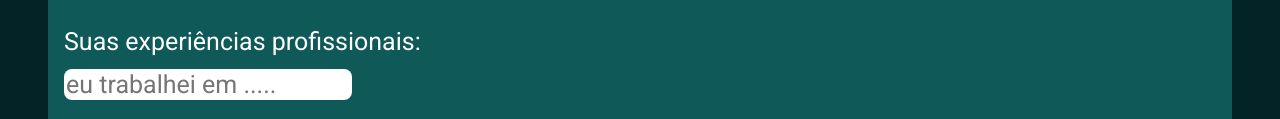
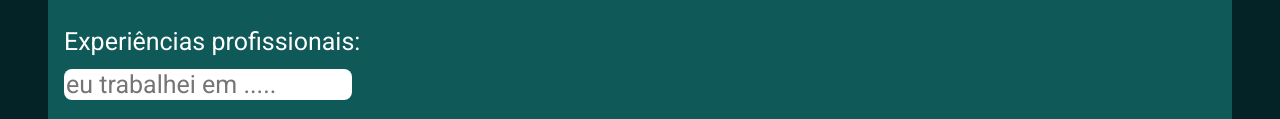
Before and after one commit to joaofgdev/geradorDeCurriculo, a plain HTML site: page index.html in a window 1280 px wide. Shown: the part 535-654 px from the top of the page. Drawn offline with nearby package versions, Linux system fonts and the light colour scheme.

Commit message:
rrumei um erro

```diff
--- a/index.html
+++ b/index.html
@@ -37,7 +37,7 @@
         </div>
 
         <div class="dados">
-            <p class="nome">Suas experiências profissionais:</p>
+            <p class="nome">Experiências profissionais:</p>
             <input class="campo" type="text" name="" id="texto" placeholder="eu trabalhei em .....">
         </div>
 
```
